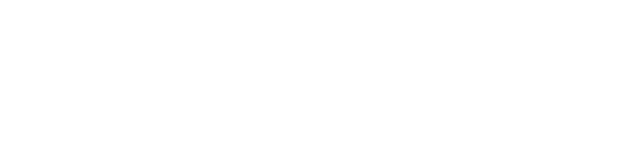
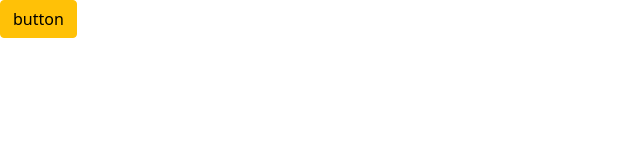
Before and after one commit to Krumpus123/mybs, a plain HTML site: page index.html in a window 1280 px wide. Shown: the whole page, without its empty margins (0-640 px from the left). Drawn offline with nearby package versions, Linux system fonts and the light colour scheme.

Commit message:
成功引用bs

```diff
--- a/index.html
+++ b/index.html
@@ -3,8 +3,10 @@
 <head>
     <meta charset="UTF-8">
     <title>Title</title>
+    <link href="https://cdn.jsdelivr.net/npm/bootstrap@5.1.1/dist/css/bootstrap.min.css" rel="stylesheet" integrity="sha384-F3w7mX95PdgyTmZZMECAngseQB83DfGTowi0iMjiWaeVhAn4FJkqJByhZMI3AhiU" crossorigin="anonymous">
+    <script src="https://cdn.jsdelivr.net/npm/bootstrap@5.1.1/dist/js/bootstrap.bundle.min.js" integrity="sha384-/bQdsTh/da6pkI1MST/rWKFNjaCP5gBSY4sEBT38Q/9RBh9AH40zEOg7Hlq2THRZ" crossorigin="anonymous"></script>
 </head>
 <body>
-
+<button class="btn btn-warning">button</button>
 </body>
 </html>
```
